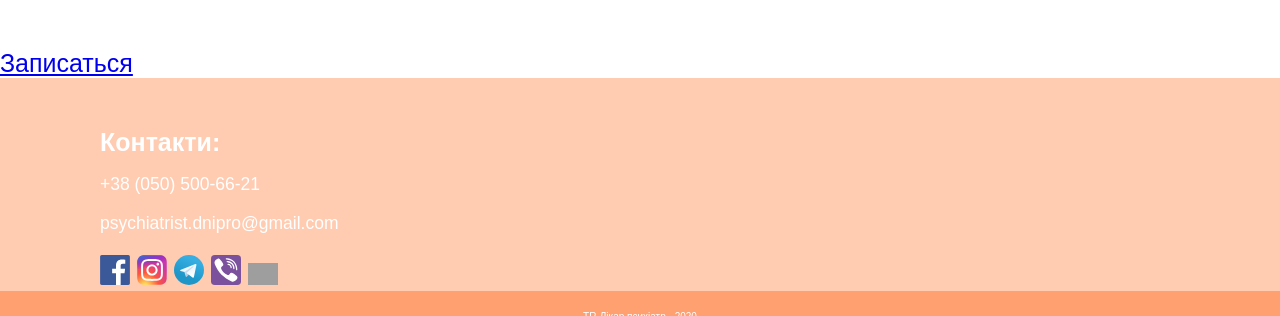
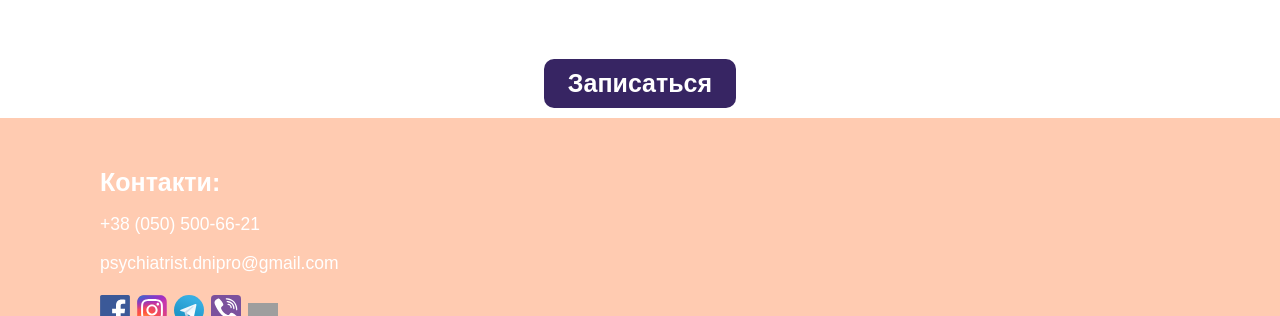
Before and after one commit to aquamarinewave/test.dr, a PHP site: page /skrining.html in a window 1280 px wide. Shown: the part 6184-6500 px from the top of the page. Run offline with PHP 8.4, Linux system fonts and the light colour scheme; some libraries are stand-ins or nearby versions; grey boxes are pictures that could not be loaded.

Commit message:
Update style.css

```diff
--- a/style.css
+++ b/style.css
@@ -524,3 +524,22 @@ form {
     justify-content: center;
     padding-bottom: 50px;
 }
+
+
+.order-btn  {
+    padding: 10px 0;
+    display: flex;
+    justify-content: center;
+}
+
+.order-btn a{
+    text-align: center;
+    width: 15%;
+    padding: 10px;
+    text-decoration: none;
+    color: #ffffff;
+    font-size: 1rem;
+    font-weight: bold;
+    background: var(--purple);
+    border-radius: 10px;
+}
```
